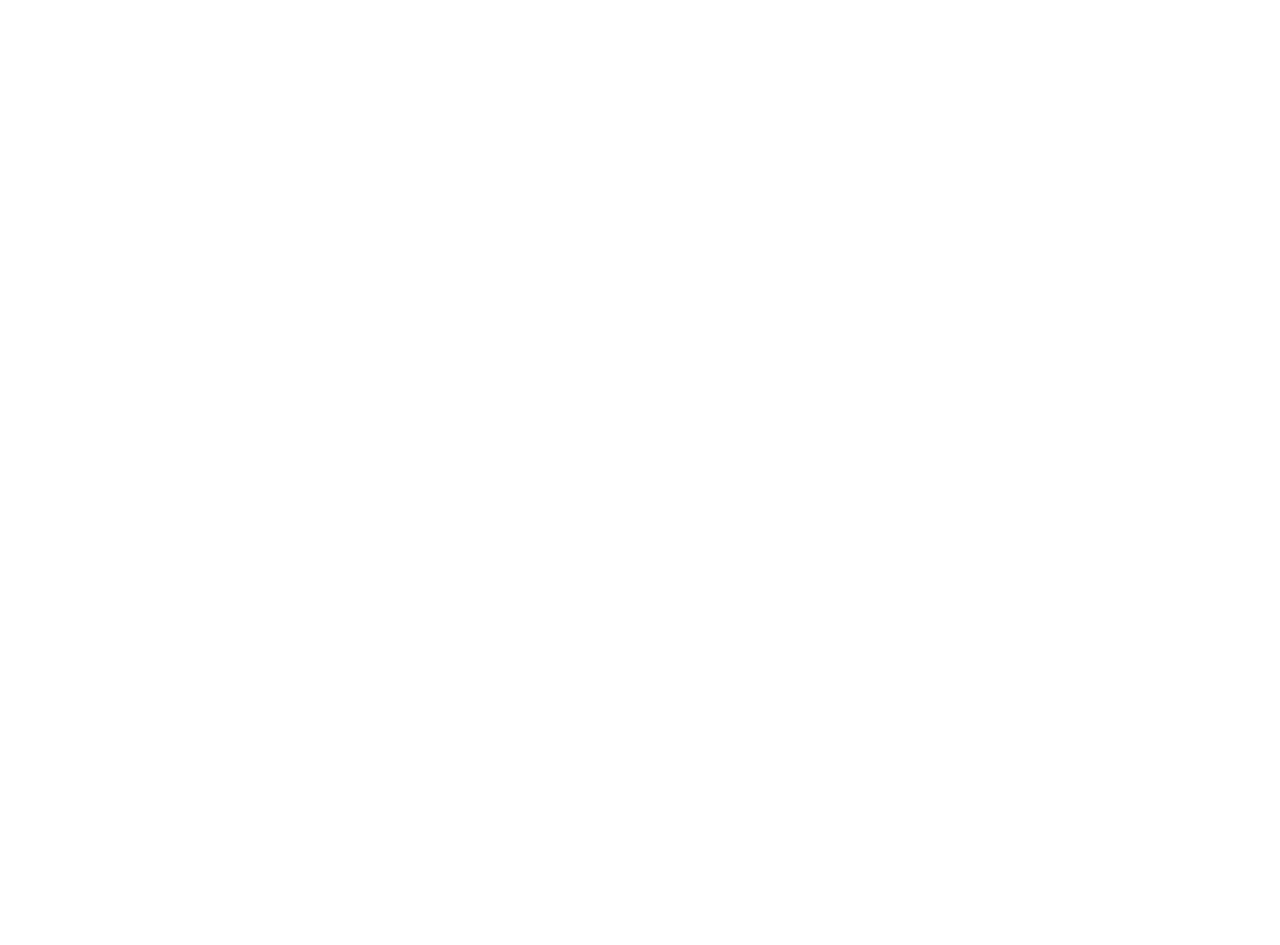
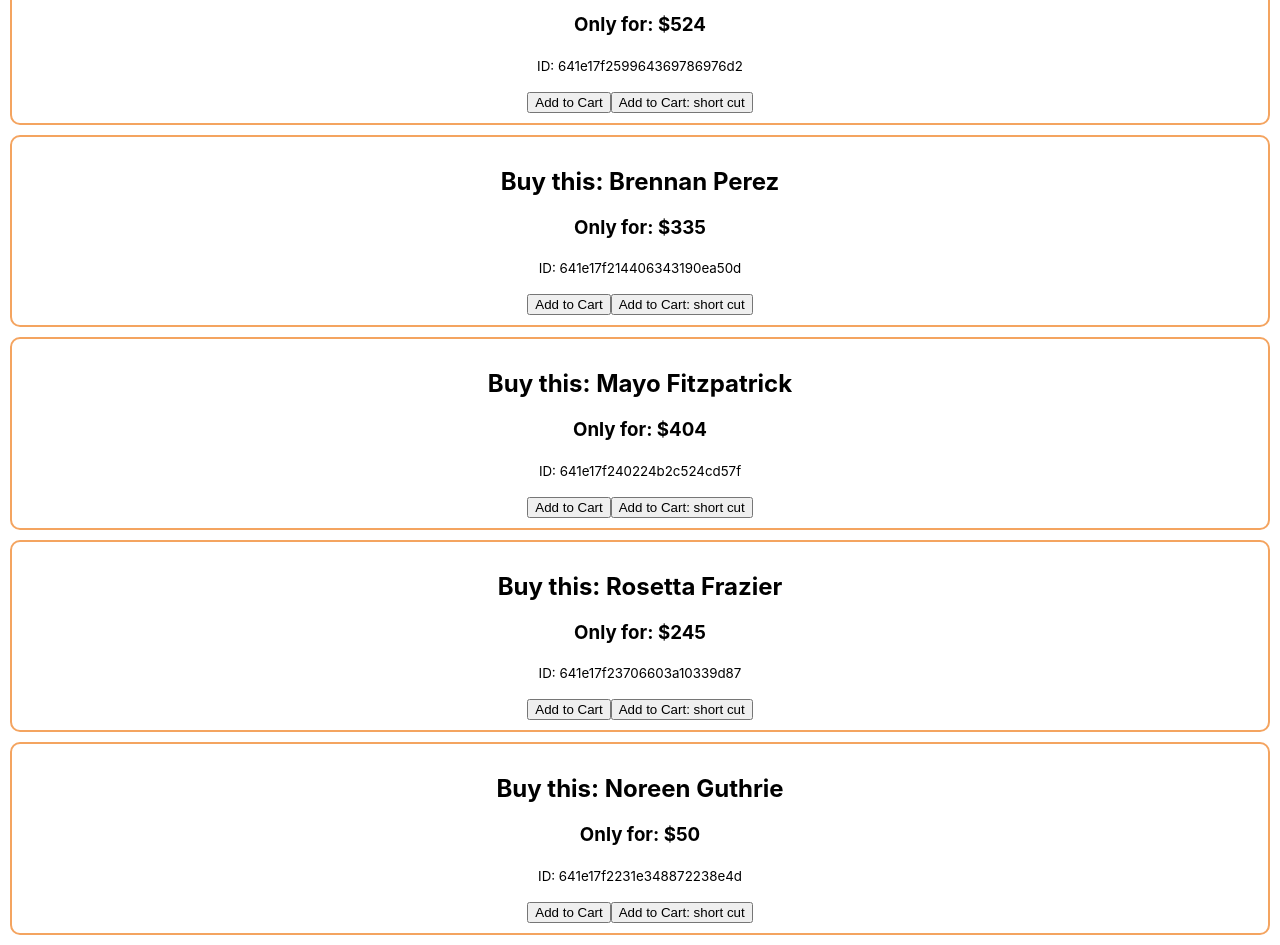
Before and after one commit to Galib24/practice-react, a React (Create React App) app: page / in a window 1280 px wide. Shown: the part 700-1645 px from the top of the page. Before the commit the page ends 800 px from the top, so only its background shows below. Built offline with nearby package versions, Linux system fonts and the light colour scheme.

Commit message:
added data and added handler

```diff
--- /dev/null
+++ b/public/data.json
@@ -0,0 +1,32 @@
+[
+    {
+      "id": "641e17f2322c73bbc164a375",
+      "price": 123,
+      "name": "Madden Sanchez"
+    },
+    {
+      "id": "641e17f259964369786976d2",
+      "price": 524,
+      "name": "Carole Barton"
+    },
+    {
+      "id": "641e17f214406343190ea50d",
+      "price": 335,
+      "name": "Brennan Perez"
+    },
+    {
+      "id": "641e17f240224b2c524cd57f",
+      "price": 404,
+      "name": "Mayo Fitzpatrick"
+    },
+    {
+      "id": "641e17f23706603a10339d87",
+      "price": 245,
+      "name": "Rosetta Frazier"
+    },
+    {
+      "id": "641e17f2231e348872238e4d",
+      "price": 50,
+      "name": "Noreen Guthrie"
+    }
+  ]
--- a/src/App.js
+++ b/src/App.js
@@ -1,6 +1,7 @@
 
 import './App.css';
 import Cosmetics from './components/Cosmetics/Cosmetics';
+import Cosmetics2 from './components/Cosmetics/Cosmetics2';
 import Shoes from './components/Shoes/Shoes';
 
 function App() {
@@ -8,6 +9,7 @@
     <div className="App">
       <Cosmetics></Cosmetics>
       <Shoes></Shoes>
+      <Cosmetics2></Cosmetics2>
     </div>
   );
 }
--- /dev/null
+++ b/src/components/Cosmetics/Cosmetics2.js
@@ -0,0 +1,25 @@
+import React, { useEffect } from 'react';
+import { useState } from 'react';
+import Cosmetic from '../cosmetic/Cosmetic';
+
+const Cosmetics2 = () => {
+    const [cosmetics, setCosmetics] = useState([]);
+   useEffect(()=>{
+    fetch('data.json')
+    .then(res => res.json())
+    .then(data => setCosmetics(data))
+   },[])
+    return (
+        <div>
+            <h1>Welcome to cosmetics second</h1>
+            {
+                cosmetics.map(cosmetic => <Cosmetic
+                    key={cosmetic.id}
+                    bal = {cosmetic}
+                    ></Cosmetic>)
+            }
+        </div>
+    );
+};
+
+export default Cosmetics2;
--- /dev/null
+++ b/src/components/cosmetic/Cosmetic.css
@@ -0,0 +1,6 @@
+.product{
+    border: 2px solid sandybrown;
+    margin:10px;
+    padding: 10px;
+    border-radius: 10px;
+}
--- /dev/null
+++ b/src/components/cosmetic/Cosmetic.js
@@ -0,0 +1,20 @@
+import React from 'react';
+import './Cosmetic.css'
+const Cosmetic = (props) => {
+    const {name,price,id} = props.bal
+   const addToCart = (id) =>{
+    console.log('item added',id);
+   }
+   const addToCartWithParameter = () => addToCart(id);
+    return (
+        <div className='product'>
+            <h2>Buy this: {props.bal.name}</h2>
+            <h3>Only for: ${props.bal.price}</h3>
+            <p><small>ID: {id}</small></p>
+             <button onClick={addToCartWithParameter}>Add to Cart</button>
+             <button onClick={() => addToCart(id)}>Add to Cart: short cut</button>
+        </div>
+    );
+};
+
+export default Cosmetic;
```
